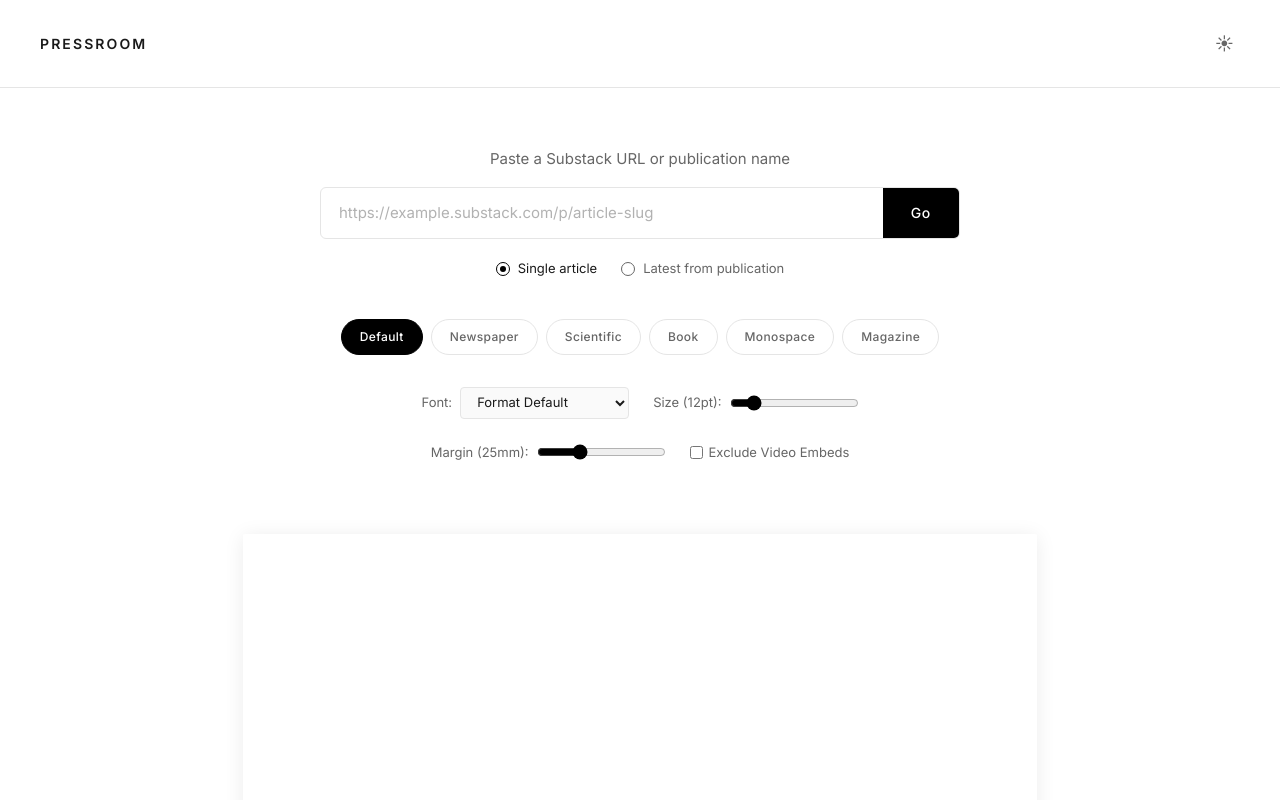
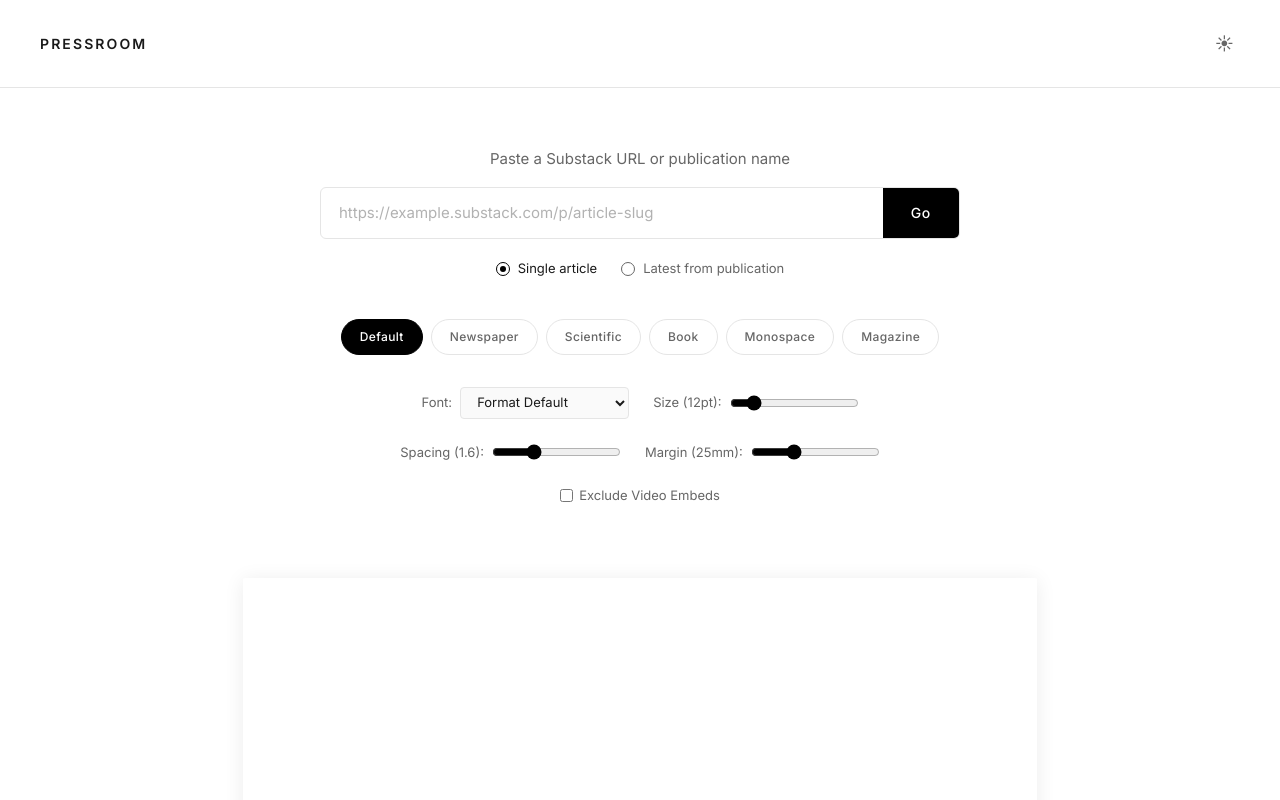
Before and after one commit to Simooo1010/pressroom-2, a website built with Vite: page index.html in a window 1280 px wide. Shown: the top 800 px of the page. Built offline with nearby package versions, Linux system fonts and the light colour scheme.

Commit message:
Add files via upload

```diff
--- a/index.html
+++ b/index.html
@@ -100,6 +100,10 @@
       <input type="range" id="size-slider" class="custom-slider" min="8" max="36" value="12">
     </div>
     <div class="custom-group">
+      <label for="line-spacing-slider">Spacing (<span id="line-spacing-val">1.6</span>):</label>
+      <input type="range" id="line-spacing-slider" class="custom-slider" min="1.0" max="3.0" step="0.1" value="1.6">
+    </div>
+    <div class="custom-group">
       <label for="margin-slider">Margin (<span id="margin-val">25</span>mm):</label>
       <input type="range" id="margin-slider" class="custom-slider" min="0" max="80" value="25">
     </div>
@@ -138,6 +142,7 @@
     <button class="action-btn" id="btn-print">
       ⎙ Print PDF
     </button>
+    <span class="print-tip">Set margins to "None" in the print dialog for best results</span>
   </div>
 
   <!-- Footer -->
```
Also changed, not shown: 1 other file.
